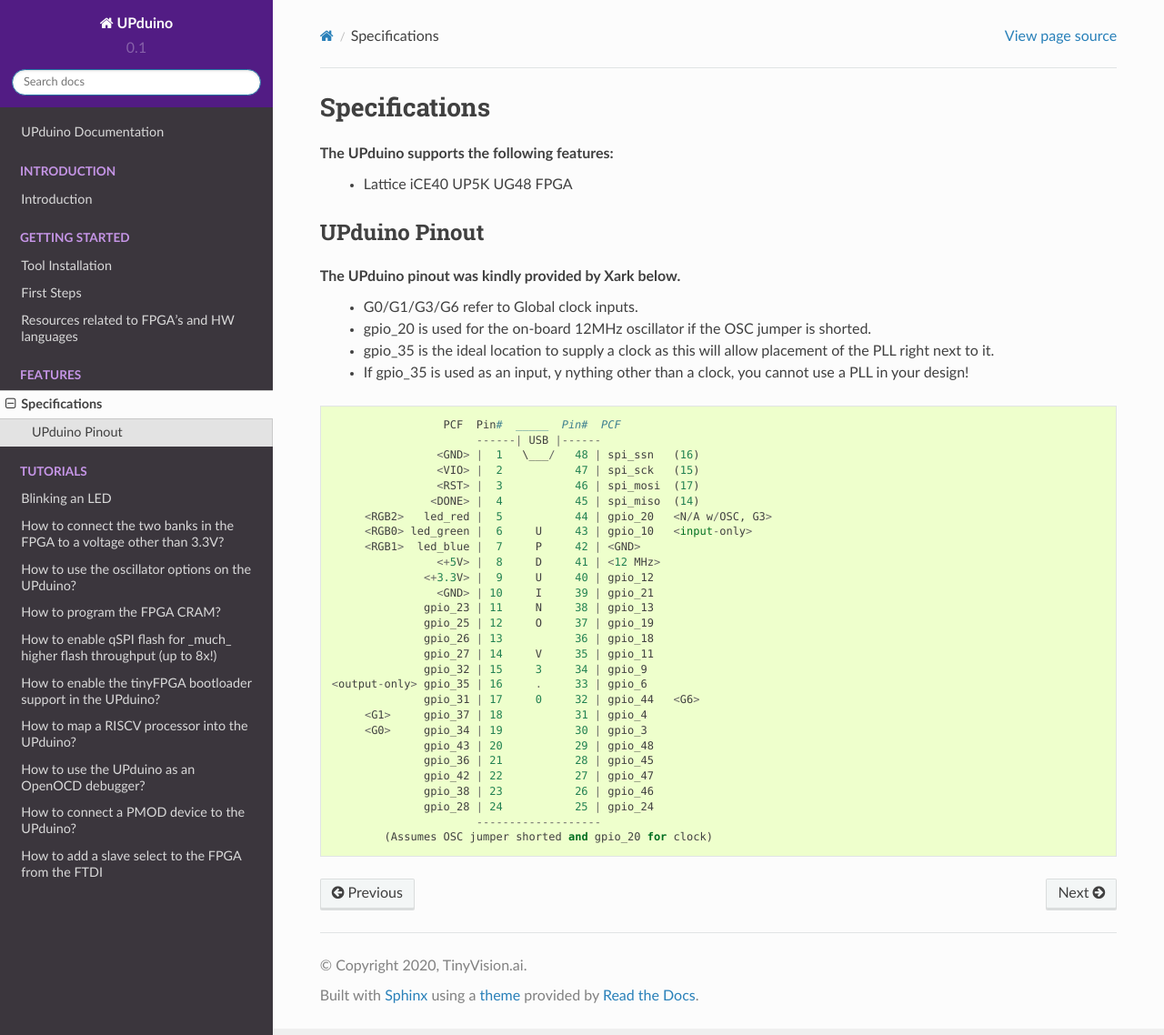
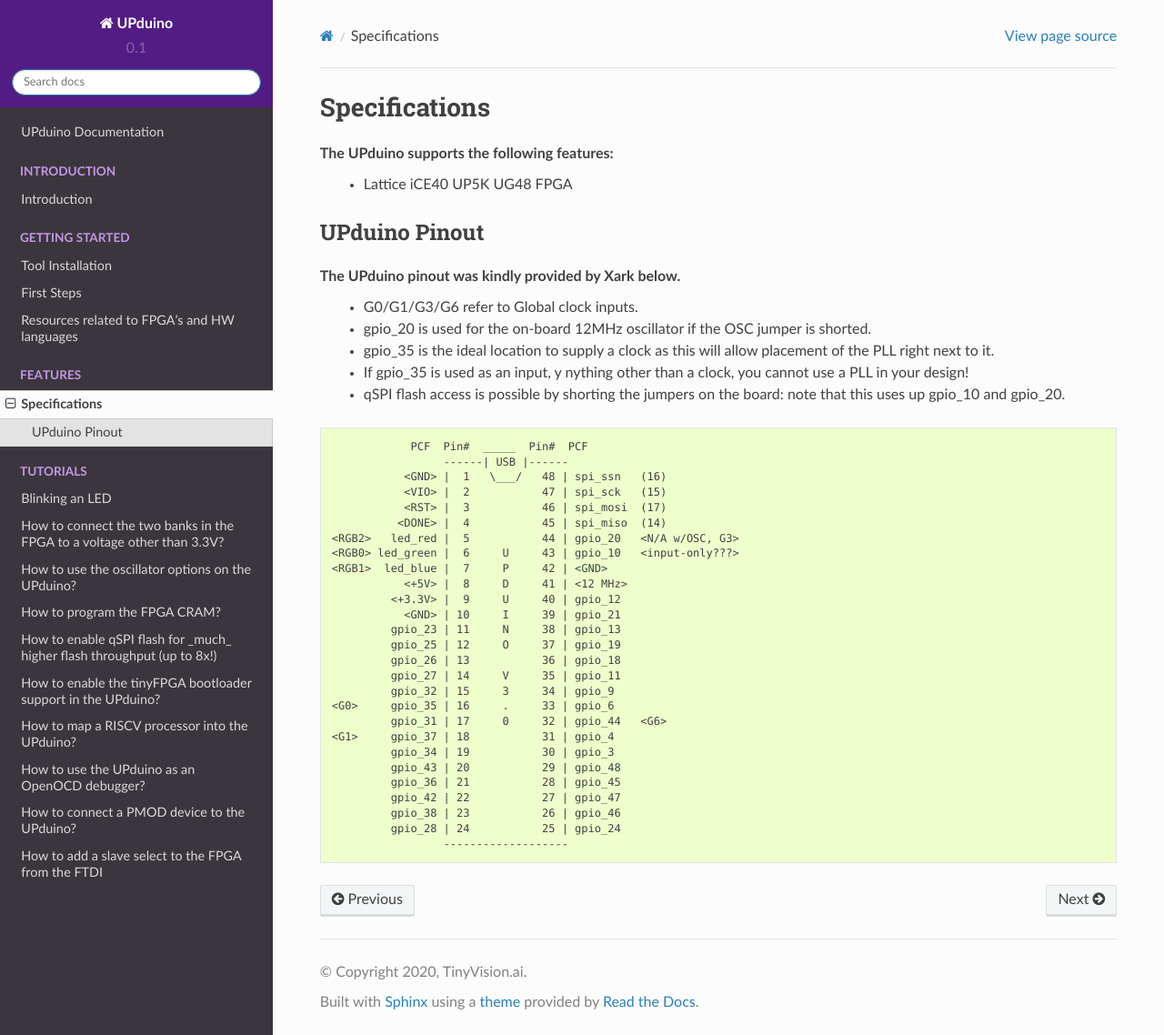
Before and after one commit to tinyvision-ai-inc/UPduino-v3.0, a Sphinx documentation site: the page built from docs/source/features/specs.rst, in a window 1280 px wide and 1138 px high. Shown: the whole window at 91% size. Built offline with Sphinx 7.4.7 and the Read the Docs theme 2.0.0, drawn with Linux system fonts in a browser that asks for light colours; pages that are not in the unit, such as notebooks, are missing from menus.

Commit message:
Fixed global clock pin allocation and added note about qSPI mode

```diff
--- a/docs/source/features/specs.rst
+++ b/docs/source/features/specs.rst
@@ -11,6 +11,7 @@
   - gpio_20 is used for the on-board 12MHz oscillator if the OSC jumper is shorted.
   - gpio_35 is the ideal location to supply a clock as this will allow placement of the PLL right next to it.
   - If gpio_35 is used as an input, y nything other than a clock, you cannot use a PLL in your design!
+  - qSPI flash access is possible by shorting the jumpers on the board: note that this uses up gpio_10 and gpio_20.
 ::
 
                   PCF  Pin#  _____  Pin#  PCF
@@ -20,7 +21,7 @@
                  <RST> |  3           46 | spi_mosi  (17)
                 <DONE> |  4           45 | spi_miso  (14)
       <RGB2>   led_red |  5           44 | gpio_20   <N/A w/OSC, G3>
-      <RGB0> led_green |  6     U     43 | gpio_10   <input-only>
+      <RGB0> led_green |  6     U     43 | gpio_10   <input-only???>
       <RGB1>  led_blue |  7     P     42 | <GND>
                  <+5V> |  8     D     41 | <12 MHz>
                <+3.3V> |  9     U     40 | gpio_12
@@ -30,14 +31,13 @@
                gpio_26 | 13           36 | gpio_18
                gpio_27 | 14     V     35 | gpio_11
                gpio_32 | 15     3     34 | gpio_9
- <output-only> gpio_35 | 16     .     33 | gpio_6
+      <G0>     gpio_35 | 16     .     33 | gpio_6
                gpio_31 | 17     0     32 | gpio_44   <G6>
       <G1>     gpio_37 | 18           31 | gpio_4
-      <G0>     gpio_34 | 19           30 | gpio_3
+               gpio_34 | 19           30 | gpio_3
                gpio_43 | 20           29 | gpio_48
                gpio_36 | 21           28 | gpio_45
                gpio_42 | 22           27 | gpio_47
                gpio_38 | 23           26 | gpio_46
                gpio_28 | 24           25 | gpio_24
                        -------------------
-         (Assumes OSC jumper shorted and gpio_20 for clock)
```
